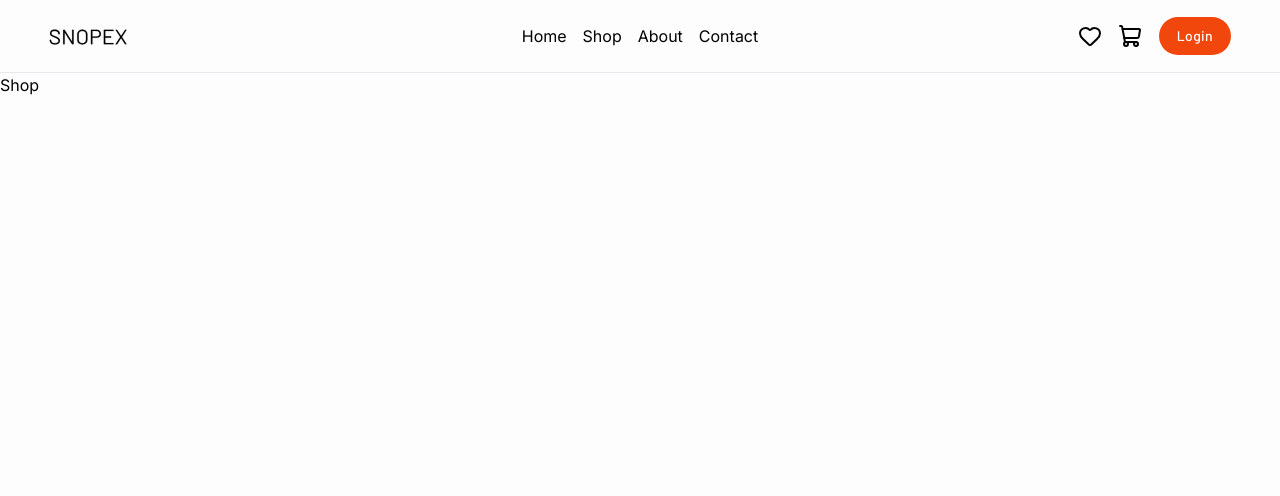
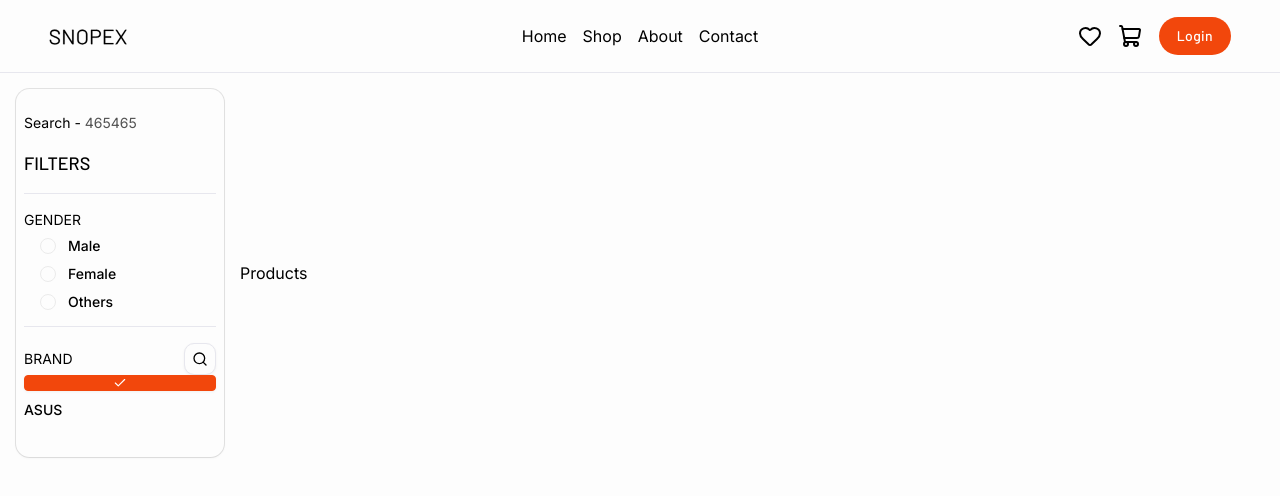
Before and after one commit to Soumojit08/ecom-frontend, a React (Vite) app: page /shop in a window 1280 px wide. Shown: the top 496 px of the page. Built offline with nearby package versions, Linux system fonts and the light colour scheme; the HTML template or start-up script is replaced by a standard one.

Commit message:
Sidebar structure

```diff
--- /dev/null
+++ b/src/components/shop/Products.jsx
@@ -0,0 +1,8 @@
+
+const Products = () => {
+  return (
+    <div>Products</div>
+  )
+}
+
+export default Products
--- /dev/null
+++ b/src/components/shop/Sidebar.jsx
@@ -0,0 +1,69 @@
+import { Search } from "lucide-react";
+import { Button } from "../ui/button";
+import { Label } from "../ui/label";
+import { RadioGroup, RadioGroupItem } from "../ui/radio-group";
+import { Separator } from "../ui/separator";
+import { Field, FieldGroup } from "../ui/field";
+import { Checkbox } from "../ui/checkbox";
+import { Card } from "../ui/card";
+
+const Sidebar = () => {
+  return (
+    <Card className="flex flex-col gap-4 h-full w-1/6 py-6 px-2 rounded-sm">
+      <div id="header">
+        Search - <span className="text-muted-foreground">465465</span>
+      </div>
+      <div id="content" className="flex flex-col gap-4">
+        <h1 className="text-lg font-barlow uppercase font-medium">Filters</h1>
+
+        <Separator />
+
+        <div id="filter-1" className="capitalize">
+          <h2 className="uppercase mb-2">Gender</h2>
+          <RadioGroup defaultValue="Male" className="w-fit px-4">
+            <div className="flex items-center gap-3">
+              <RadioGroupItem value="default" id="r1" />
+              <Label htmlFor="r1">Male</Label>
+            </div>
+            <div className="flex items-center gap-3">
+              <RadioGroupItem value="comfortable" id="r2" />
+              <Label htmlFor="r2">Female</Label>
+            </div>
+            <div className="flex items-center gap-3">
+              <RadioGroupItem value="compact" id="r3" />
+              <Label htmlFor="r3">Others</Label>
+            </div>
+          </RadioGroup>
+        </div>
+
+        <Separator />
+
+        <div id="filter-2">
+          <span className="flex items-center justify-between ">
+            <h2 className="uppercase">brand</h2>
+
+            <Button variant="outline" size="icon-sm">
+              <Search />
+            </Button>
+          </span>
+
+          <FieldGroup>
+            <div className="">
+              <Field>
+                <Checkbox
+                  id="terms-checkbox-2"
+                  name="terms-checkbox-2"
+                  defaultChecked
+                />
+                <Label>ASUS</Label>
+              </Field>
+            </div>
+          </FieldGroup>
+        </div>
+      </div>
+      <div id="footer"></div>
+    </Card>
+  );
+};
+
+export default Sidebar;
--- /dev/null
+++ b/src/components/ui/checkbox.jsx
@@ -0,0 +1,27 @@
+import { Checkbox as CheckboxPrimitive } from "@base-ui/react/checkbox"
+
+import { cn } from "@/lib/utils"
+import { CheckIcon } from "lucide-react"
+
+function Checkbox({
+  className,
+  ...props
+}) {
+  return (
+    <CheckboxPrimitive.Root
+      data-slot="checkbox"
+      className={cn(
+        "peer relative flex size-4 shrink-0 items-center justify-center rounded-[4px] border border-input shadow-xs transition-shadow outline-none group-has-disabled/field:opacity-50 after:absolute after:-inset-x-3 after:-inset-y-2 focus-visible:border-ring focus-visible:ring-3 focus-visible:ring-ring/50 disabled:cursor-not-allowed disabled:opacity-50 aria-invalid:border-destructive aria-invalid:ring-3 aria-invalid:ring-destructive/20 aria-invalid:aria-checked:border-primary dark:bg-input/30 dark:aria-invalid:border-destructive/50 dark:aria-invalid:ring-destructive/40 data-checked:border-primary data-checked:bg-primary data-checked:text-primary-foreground dark:data-checked:bg-primary",
+        className
+      )}
+      {...props}>
+      <CheckboxPrimitive.Indicator
+        data-slot="checkbox-indicator"
+        className="grid place-content-center text-current transition-none [&>svg]:size-3.5">
+        <CheckIcon />
+      </CheckboxPrimitive.Indicator>
+    </CheckboxPrimitive.Root>
+  );
+}
+
+export { Checkbox }
--- /dev/null
+++ b/src/components/ui/radio-group.jsx
@@ -0,0 +1,40 @@
+import { Radio as RadioPrimitive } from "@base-ui/react/radio"
+import { RadioGroup as RadioGroupPrimitive } from "@base-ui/react/radio-group"
+
+import { cn } from "@/lib/utils"
+
+function RadioGroup({
+  className,
+  ...props
+}) {
+  return (
+    <RadioGroupPrimitive
+      data-slot="radio-group"
+      className={cn("grid w-full gap-3", className)}
+      {...props} />
+  );
+}
+
+function RadioGroupItem({
+  className,
+  ...props
+}) {
+  return (
+    <RadioPrimitive.Root
+      data-slot="radio-group-item"
+      className={cn(
+        "group/radio-group-item peer relative flex aspect-square size-4 shrink-0 rounded-full border border-input outline-none after:absolute after:-inset-x-3 after:-inset-y-2 focus-visible:border-ring focus-visible:ring-3 focus-visible:ring-ring/50 disabled:cursor-not-allowed disabled:opacity-50 aria-invalid:border-destructive aria-invalid:ring-3 aria-invalid:ring-destructive/20 aria-invalid:aria-checked:border-primary dark:bg-input/30 dark:aria-invalid:border-destructive/50 dark:aria-invalid:ring-destructive/40 data-checked:border-primary data-checked:bg-primary data-checked:text-primary-foreground dark:data-checked:bg-primary",
+        className
+      )}
+      {...props}>
+      <RadioPrimitive.Indicator
+        data-slot="radio-group-indicator"
+        className="flex size-4 items-center justify-center">
+        <span
+          className="absolute top-1/2 left-1/2 size-2 -translate-x-1/2 -translate-y-1/2 rounded-full bg-primary-foreground" />
+      </RadioPrimitive.Indicator>
+    </RadioPrimitive.Root>
+  );
+}
+
+export { RadioGroup, RadioGroupItem }
--- a/src/pages/Shop.jsx
+++ b/src/pages/Shop.jsx
@@ -1,5 +1,13 @@
+import Products from "@/components/shop/Products";
+import Sidebar from "@/components/shop/Sidebar";
+
 const Shop = () => {
-  return <div>Shop</div>;
+  return (
+    <div className="p-4 flex items-center gap-4">
+      <Sidebar />
+      <Products />
+    </div>
+  );
 };
 
 export default Shop;
```
